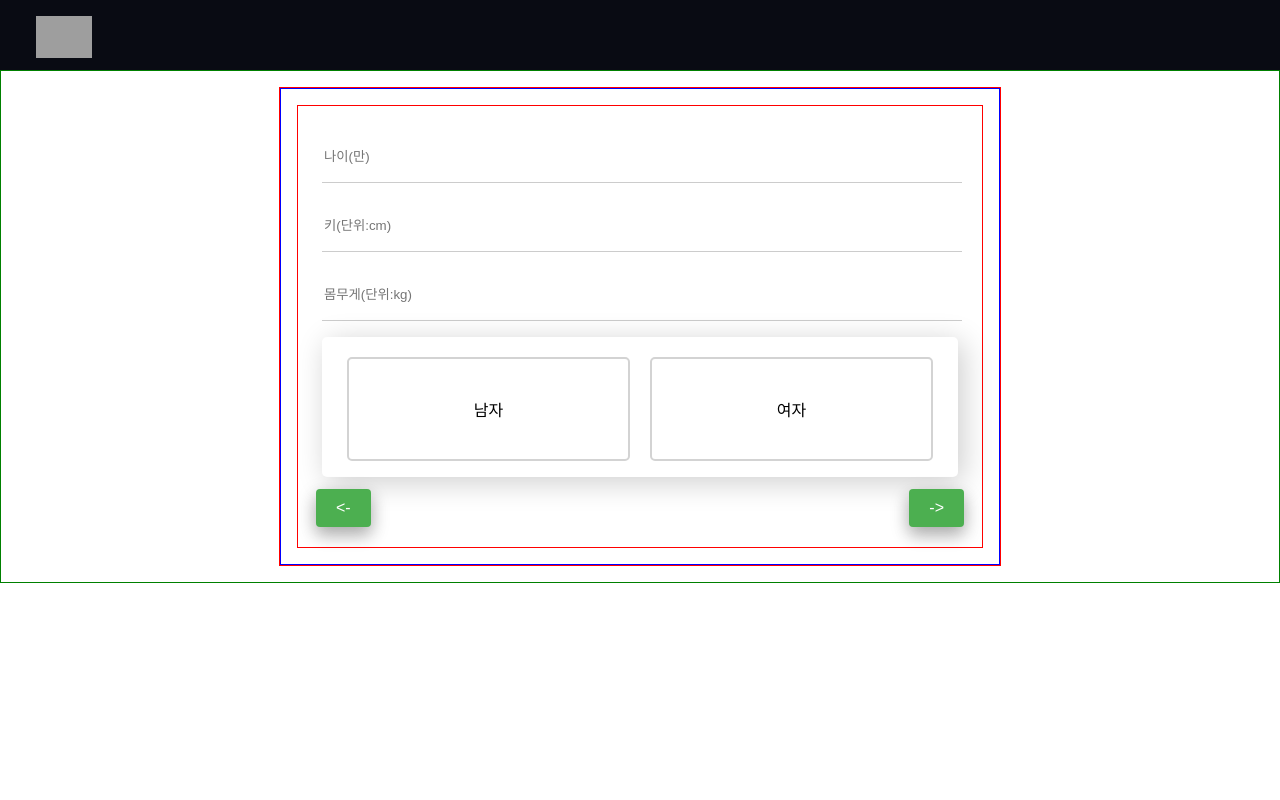
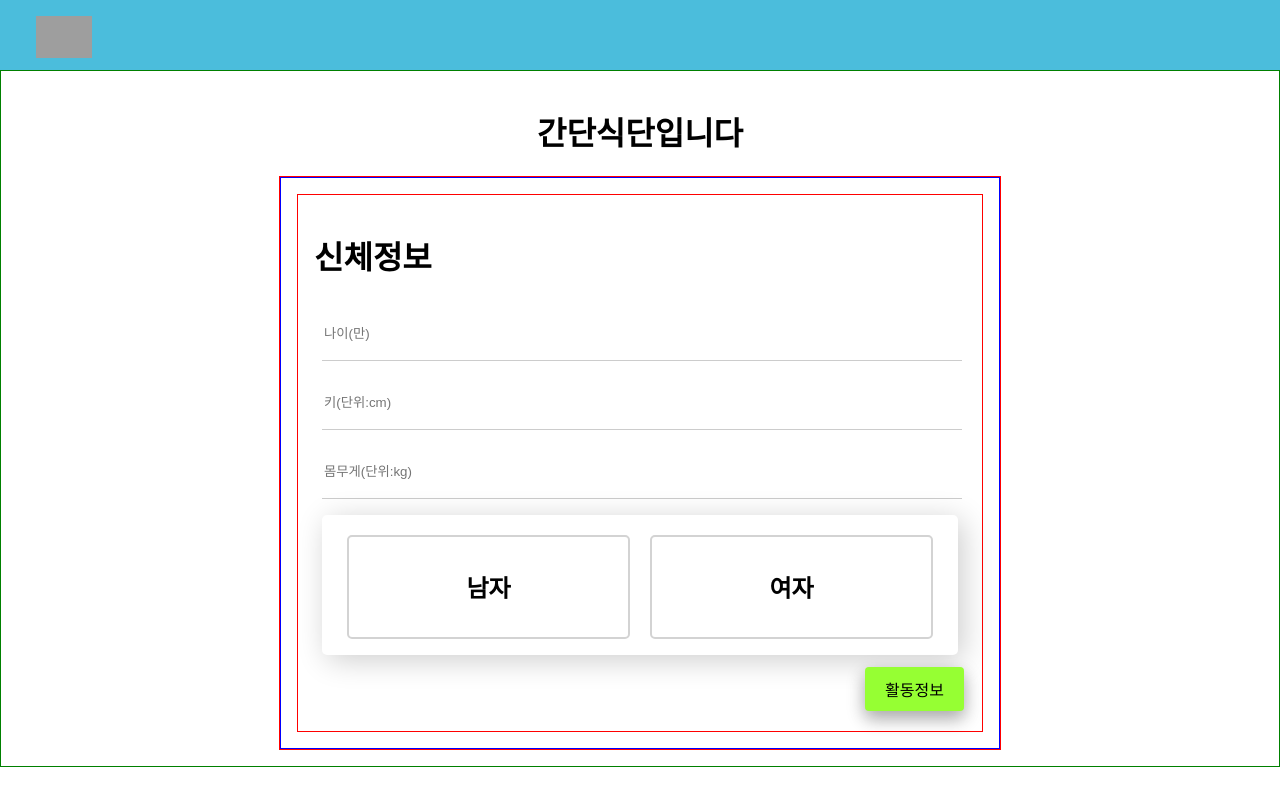
Before and after one commit to djgnfj-svg/Simple-Diet-Manager, a React (Create React App) app in the folder frontend/: page / in a window 1280 px wide. Built offline with nearby package versions, Linux system fonts and the light colour scheme; grey boxes are pictures that could not be loaded.

Commit message:
fix button & radio

```diff
--- a/frontend/src/component/card/DietCustomInfoCard.jsx
+++ b/frontend/src/component/card/DietCustomInfoCard.jsx
@@ -16,22 +16,25 @@ const StyleCard = styled.div`
 `;
 
 const StyleRadioWrapper = styled.div`
-    display: inline-flex;
+    display: flex;
     background: #fff;
-    height: 100px;
-    width: 400px;
     align-items: center;
-    justify-content: space-evenly;
+
     border-radius: 5px;
     padding: 20px 15px;
     box-shadow: 5px 5px 30px rgba(0,0,0,0.2);
 `;
+
 const ButtonWrapper = styled.div`
     width: 100%;
     display: flex;
     flex-direction: row;
     justify-content: space-between;
     align-items: center;
+    // 오른쪽 정렬
+    & > * {
+        margin-left: auto;
+    }
 `;
 function DietCustomInfoCard(props) {
     const { handleSubmit, handleBackSubmit, setMealCount, setDietStatus } = props;
@@ -43,6 +46,7 @@ function DietCustomInfoCard(props) {
     };
     return (
         <Wrapper>
+            <h1>식단정보</h1>
             <form onSubmit={handleSubmit}>
                 <label>끼니</label>
                 <StyleCard>
@@ -60,8 +64,7 @@ function DietCustomInfoCard(props) {
                     </StyleRadioWrapper>
                 </StyleCard>
                 <ButtonWrapper>
-                    <Button title="<-" onClick={handleBackSubmit}/>
-                    <Button title="->"/>
+                    <Button title="finish"/>
                 </ButtonWrapper>
             </form>
         </Wrapper>
--- a/frontend/src/component/card/UserActivityInfoCard.jsx
+++ b/frontend/src/component/card/UserActivityInfoCard.jsx
@@ -17,12 +17,10 @@ const StyleCard = styled.div`
 `;
 
 const StyleRadioWrapper = styled.div`
-    display: inline-flex;
+    display: flex;
     background: #fff;
-    height: 100px;
-    width: 400px;
     align-items: center;
-    justify-content: space-evenly;
+
     border-radius: 5px;
     padding: 20px 15px;
     box-shadow: 5px 5px 30px rgba(0,0,0,0.2);
@@ -33,6 +31,10 @@ const ButtonWrapper = styled.div`
     flex-direction: row;
     justify-content: space-between;
     align-items: center;
+    // 오른쪽 정렬
+    & > * {
+        margin-left: auto;
+    }
 `;
 
 function UserActivityInfoCard(props) {
@@ -46,6 +48,7 @@ function UserActivityInfoCard(props) {
     };
     return (
         <Wrapper>
+            <h1>활동정보</h1>
             <form onSubmit={handleSubmit}>
                 <label>활동량</label>
                 <StyleCard>
@@ -65,8 +68,7 @@ function UserActivityInfoCard(props) {
                     </StyleRadioWrapper>
                 </StyleCard>
                 <ButtonWrapper>
-                    <Button title="<-" onClick={handleBackSubmit}/>
-                    <Button title="->" />
+                    <Button title="식단정보" />
                 </ButtonWrapper>
             </form>
         </Wrapper>
--- a/frontend/src/component/card/UserBodyInfoCard.jsx
+++ b/frontend/src/component/card/UserBodyInfoCard.jsx
@@ -25,6 +25,10 @@ const ButtonWrapper = styled.div`
     flex-direction: row;
     justify-content: space-between;
     align-items: center;
+    // 오른쪽 정렬
+    & > * {
+        margin-left: auto;
+    }
 `;
 const StyleRadioWrapper = styled.div`
     display: flex;
@@ -56,6 +60,7 @@ function UserBodyInfoCard(props) {
 
     return (
         <Wrapper>
+            <h1>신체정보</h1>
             <form onSubmit={handleSubmit}>
                 <Card>
                     <Input
@@ -80,14 +85,12 @@ function UserBodyInfoCard(props) {
                 </Card>
                 <Card>
                     <StyleRadioWrapper>
-
                         <RadioButton id="M" placeholder="남자" name="gender" value="M" onChange={handleGender}/>
                         <RadioButton id="G" placeholder="여자" name="gender" value="W" onChange={handleGender}/>
                     </StyleRadioWrapper>
                 </Card>
                 <ButtonWrapper>
-                    <Button title="<-" />
-                    <Button title="->" />
+                    <Button title="활동정보" />
                 </ButtonWrapper>
             </form>
         </Wrapper>
--- a/frontend/src/component/page/UserInputPage.jsx
+++ b/frontend/src/component/page/UserInputPage.jsx
@@ -31,6 +31,7 @@ function UserInputpage(props) {
 
     return (
         <Wrapper>
+            <h1>간단식단입니다</h1>
             <Container>
                 <UserInputCard />
             </Container>
--- a/frontend/src/component/ui/Button.jsx
+++ b/frontend/src/component/ui/Button.jsx
@@ -2,9 +2,8 @@ import React from "react";
 import styled from "styled-components";
 
 const StyleButton = styled.button`
-    background-color: #4CAF50;
+    background-color: #96ff33;
     border: none;
-    color: white;
     padding: 10px 20px;
     font-size: 16px;
     margin: 4px 2px;
@@ -14,15 +13,15 @@ const StyleButton = styled.button`
     box-shadow: 0 8px 16px 0 rgba(0,0,0,0.2), 0 6px 20px 0 rgba(0,0,0,0.19);
 
     :hover {
-        background-color: #3e8e41;
+        background-color: #8AE52E;
         box-shadow: 0 12px 16px 0 rgba(0,0,0,0.24),0 17px 50px 0 rgba(0,0,0,0.19);
     }
 `;
 
 
 function Button(props) {
-    const { title, onClick } = props;
-    return <StyleButton onClick={onClick}>{title || "button"}</StyleButton>;
+    const { title, onClick, disabled } = props;
+    return <StyleButton onClick={onClick} disabled={disabled}>{title || "button"}</StyleButton>;
 }
 
 export default Button;
--- a/frontend/src/component/ui/Navbar.jsx
+++ b/frontend/src/component/ui/Navbar.jsx
@@ -6,7 +6,7 @@ import styled from 'styled-components';
 
 const Nav = styled.nav`
     height: 70px;
-    background: #090b13;
+    background: #4BBDDC;
     display: flex;
     align-items: center;
     padding: 0 36px;
@@ -26,7 +26,6 @@ const Logo = styled.a`
 `;
 
 
-
 function Navbar() {
   return (
     <Nav>
--- a/frontend/src/component/ui/RadioButton.jsx
+++ b/frontend/src/component/ui/RadioButton.jsx
@@ -3,8 +3,6 @@ import styled from "styled-components";
 
 const StyleGroup = styled.div`
   display: inline-flex;
-  // 가로 정렬
-
   height: 100px;
   width: 100%;
   border-radius: 5px;
@@ -12,8 +10,9 @@ const StyleGroup = styled.div`
 
 const StyleRadio = styled.input`
     display: none;
+    text-align: center;
     &:checked + label {
-        background: #ff5722;
+        background: #4BBDDC;
     }
   `;
 
@@ -27,9 +26,13 @@ const StyleLabel = styled.label`
     margin: 0 10px;
     border-radius: 5px;
     cursor: pointer;
-    padding: 0 10px;
     border: 2px solid lightgrey;
     transition: all 0.3s ease;
+
+    & > span {
+        font-size: 1.5rem;
+        font-weight: 600;
+    }
 `;
 
 function RadioButton(props) {
```
